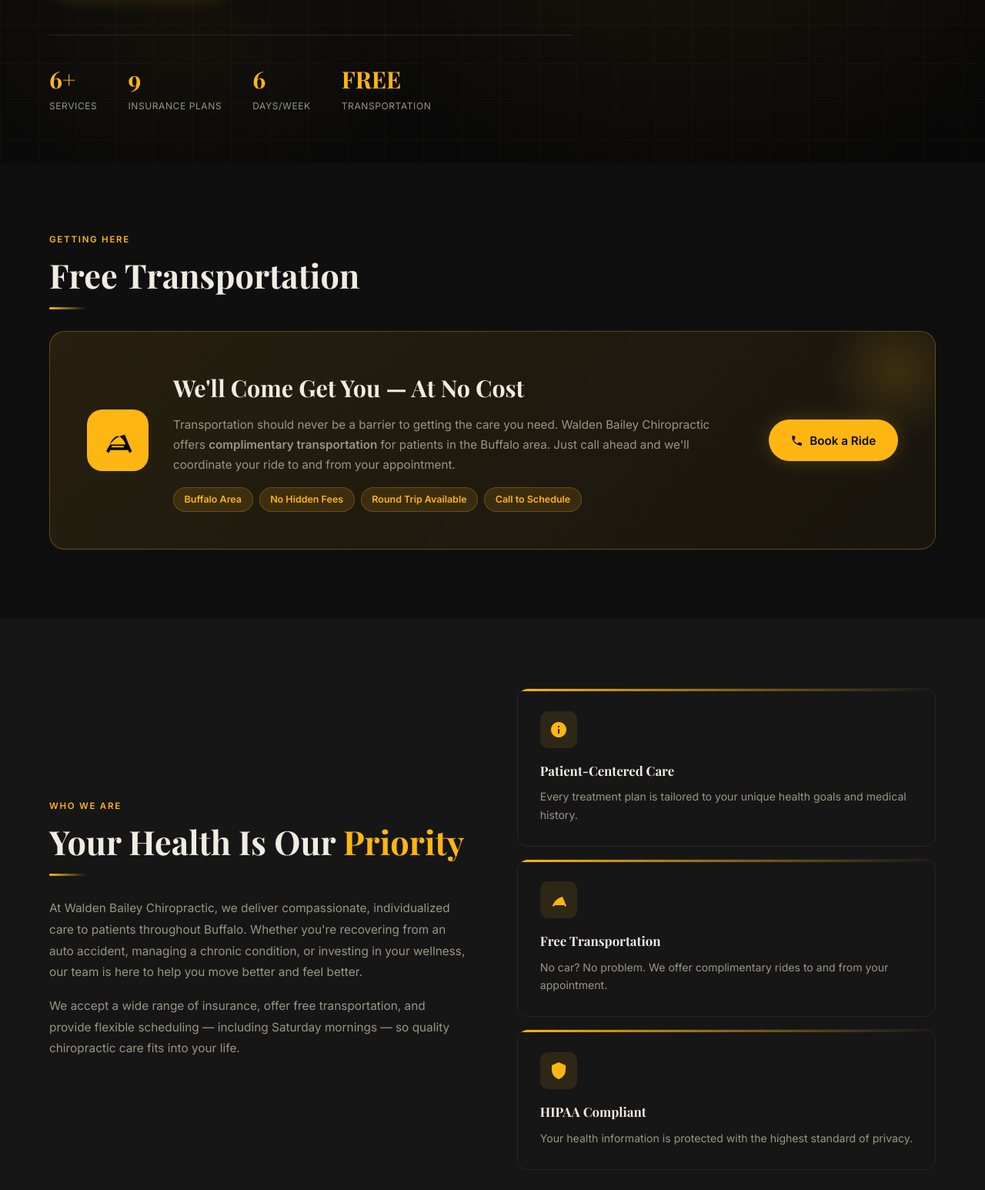
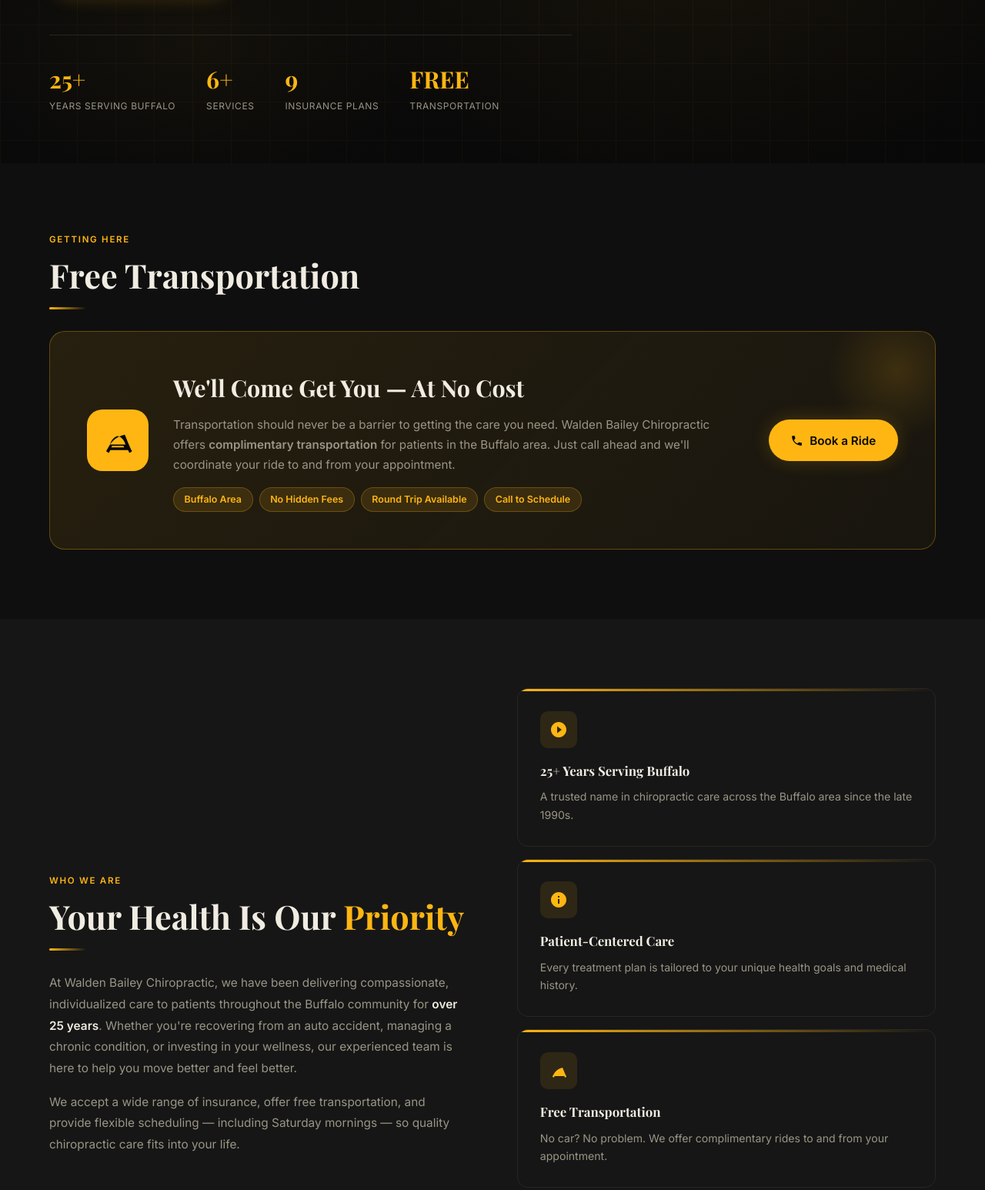
Before and after one commit to blk-gif/walden-chiropractic-website, a website: page index.html in a window 1280 px wide. Shown: the part 669-2215 px from the top of the page at 77% size. Drawn offline with nearby package versions, Linux system fonts and the light colour scheme.

Commit message:
Add 25+ years of service to hero stats, about section, and about cards

```diff
--- a/index.html
+++ b/index.html
@@ -611,9 +611,9 @@
       </a>
     </div>
     <div class="hero-stats">
+      <div><div class="stat-num">25+</div><div class="stat-label">Years Serving Buffalo</div></div>
       <div><div class="stat-num">6+</div><div class="stat-label">Services</div></div>
       <div><div class="stat-num">9</div><div class="stat-label">Insurance Plans</div></div>
-      <div><div class="stat-num">6</div><div class="stat-label">Days/Week</div></div>
       <div><div class="stat-num">FREE</div><div class="stat-label">Transportation</div></div>
     </div>
   </div>
@@ -654,10 +654,15 @@
       <p class="section-label">Who We Are</p>
       <h2 class="section-title">Your Health Is Our <em style="font-style:normal;color:var(--gold)">Priority</em></h2>
       <div class="divider"></div>
-      <p style="color:var(--muted);font-size:.96rem;line-height:1.8;margin-bottom:1rem;">At Walden Bailey Chiropractic, we deliver compassionate, individualized care to patients throughout Buffalo. Whether you're recovering from an auto accident, managing a chronic condition, or investing in your wellness, our team is here to help you move better and feel better.</p>
+      <p style="color:var(--muted);font-size:.96rem;line-height:1.8;margin-bottom:1rem;">At Walden Bailey Chiropractic, we have been delivering compassionate, individualized care to patients throughout the Buffalo community for <strong style="color:var(--text)">over 25 years</strong>. Whether you're recovering from an auto accident, managing a chronic condition, or investing in your wellness, our experienced team is here to help you move better and feel better.</p>
       <p style="color:var(--muted);font-size:.96rem;line-height:1.8;">We accept a wide range of insurance, offer free transportation, and provide flexible scheduling — including Saturday mornings — so quality chiropractic care fits into your life.</p>
     </div>
     <div>
+      <div class="about-card fade-up">
+        <div class="about-card-icon"><svg viewBox="0 0 24 24"><path d="M12 2C6.48 2 2 6.48 2 12s4.48 10 10 10 10-4.48 10-10S17.52 2 12 2zm-2 14.5v-9l6 4.5-6 4.5z"/></svg></div>
+        <h3>25+ Years Serving Buffalo</h3>
+        <p>A trusted name in chiropractic care across the Buffalo area since the late 1990s.</p>
+      </div>
       <div class="about-card fade-up">
         <div class="about-card-icon"><svg viewBox="0 0 24 24"><path d="M12 22C6.477 22 2 17.523 2 12S6.477 2 12 2s10 4.477 10 10-4.477 10-10 10zm-1-11v6h2v-6h-2zm0-4v2h2V7h-2z"/></svg></div>
         <h3>Patient-Centered Care</h3>
```
